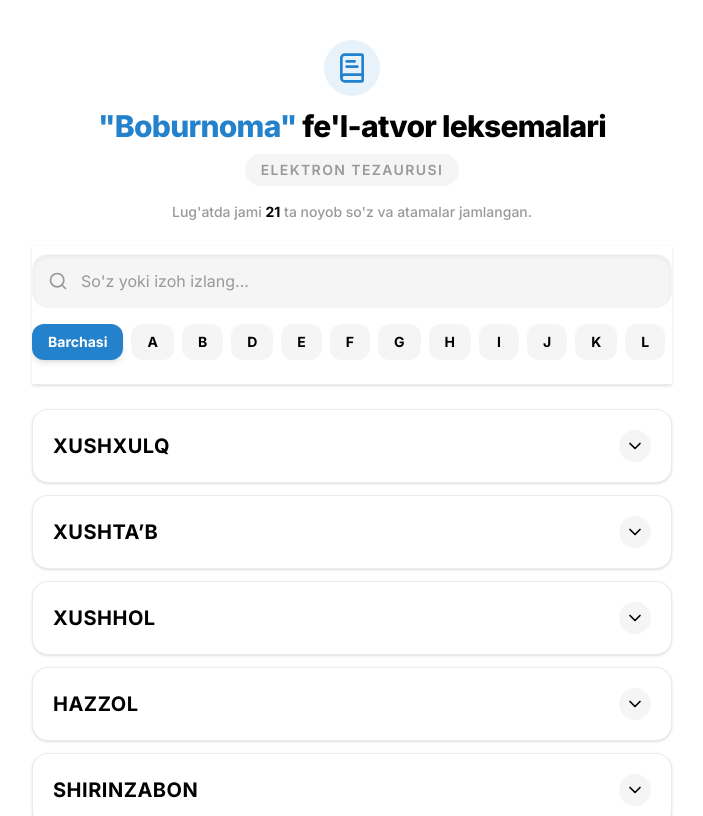
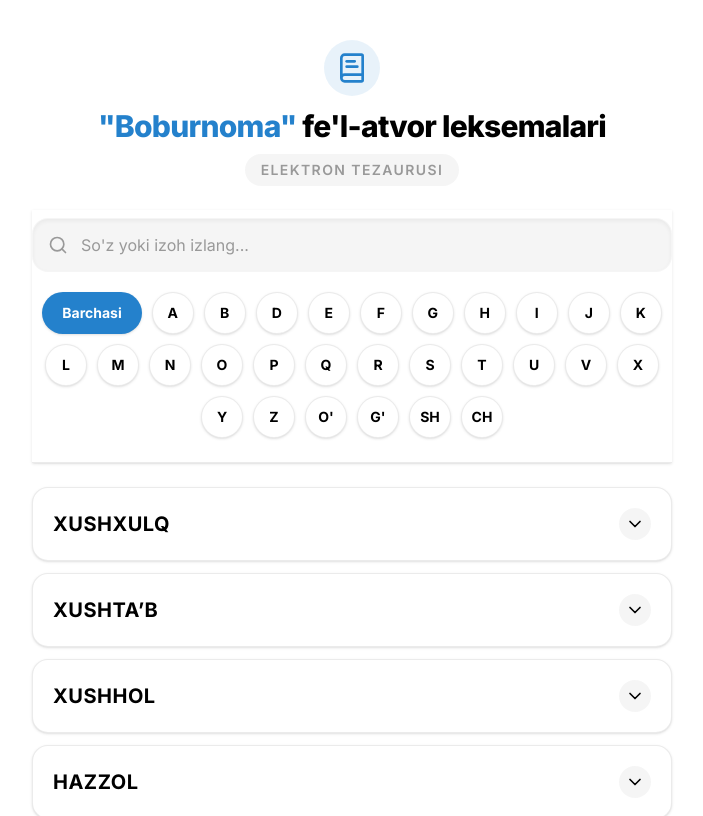
Before and after one commit to hojimahmudov/tezaurus-app, a Next.js app: page / in a window 1280 px wide. Shown: the top 816 px of the page, without its empty margins (288-991 px from the left). Built offline with nearby package versions, Linux system fonts and the light colour scheme.

Commit message:
feat: implement search and filtering UI for Boburnoma tezaurus dictionary

```diff
--- a/app/page.tsx
+++ b/app/page.tsx
@@ -64,14 +64,11 @@
         <h1 className="text-2xl md:text-3xl font-extrabold text-[var(--text)] mb-2 tracking-tight leading-tight">
           <span className="text-[var(--button-bg)]">"Boburnoma"</span> fe'l-atvor leksemalari
         </h1>
-        <div className="inline-block px-4 py-1.5 rounded-full bg-[var(--hint-color)]/10 mb-4">
+        <div className="inline-block px-4 py-1.5 rounded-full bg-[var(--hint-color)]/10">
           <p className="text-sm font-semibold uppercase tracking-widest text-[var(--hint-color)]">
             Elektron tezaurusi
           </p>
         </div>
-        <p className="text-[var(--hint-color)] text-sm font-medium px-4">
-          Lug'atda jami <span className="font-bold text-[var(--text)]">{wordsData.length}</span> ta noyob so'z va atamalar jamlangan.
-        </p>
       </motion.div>
 
       {/* STICKY QISMI: Qidiruv va Alfavit */}
@@ -89,14 +86,14 @@
           />
         </div>
 
-        {/* Alfavit filtri (Gorizontal Skroll) */}
-        <div className="flex overflow-x-auto gap-2 pb-2 -mx-4 px-4 sm:mx-0 sm:px-0 [&::-webkit-scrollbar]:hidden [-ms-overflow-style:none] [scrollbar-width:none]">
+        {/* Alfavit filtri (Barcha harflar ekranda ko'rinib turishi uchun flex-wrap) */}
+        <div className="flex flex-wrap justify-center gap-2 sm:gap-2.5 pb-2 pt-1">
           <button
             onClick={() => setSelectedLetter(null)}
-            className={`shrink-0 px-4 py-2 rounded-xl text-sm font-bold transition-all ${
+            className={`shrink-0 px-5 py-2.5 rounded-full text-sm font-bold transition-all shadow-sm ${
               selectedLetter === null
-                ? "bg-[var(--button-bg)] text-[var(--button-text)] shadow-md"
-                : "bg-[var(--hint-color)]/10 text-[var(--text)] hover:bg-[var(--hint-color)]/20"
+                ? "bg-[var(--button-bg)] text-[var(--button-text)]"
+                : "bg-[var(--background)] border border-[var(--hint-color)]/20 text-[var(--text)] hover:bg-[var(--hint-color)]/10"
             }`}
           >
             Barchasi
@@ -105,10 +102,10 @@
             <button
               key={letter}
               onClick={() => setSelectedLetter(letter)}
-              className={`shrink-0 px-4 py-2 rounded-xl text-sm font-bold transition-all min-w-[40px] ${
+              className={`shrink-0 w-[42px] h-[42px] flex items-center justify-center rounded-full text-sm font-bold transition-all shadow-sm ${
                 selectedLetter === letter
-                  ? "bg-[var(--button-bg)] text-[var(--button-text)] shadow-md"
-                  : "bg-[var(--hint-color)]/10 text-[var(--text)] hover:bg-[var(--hint-color)]/20"
+                  ? "bg-[var(--button-bg)] text-[var(--button-text)]"
+                  : "bg-[var(--background)] border border-[var(--hint-color)]/20 text-[var(--text)] hover:bg-[var(--hint-color)]/10"
               }`}
             >
               {letter}
```
